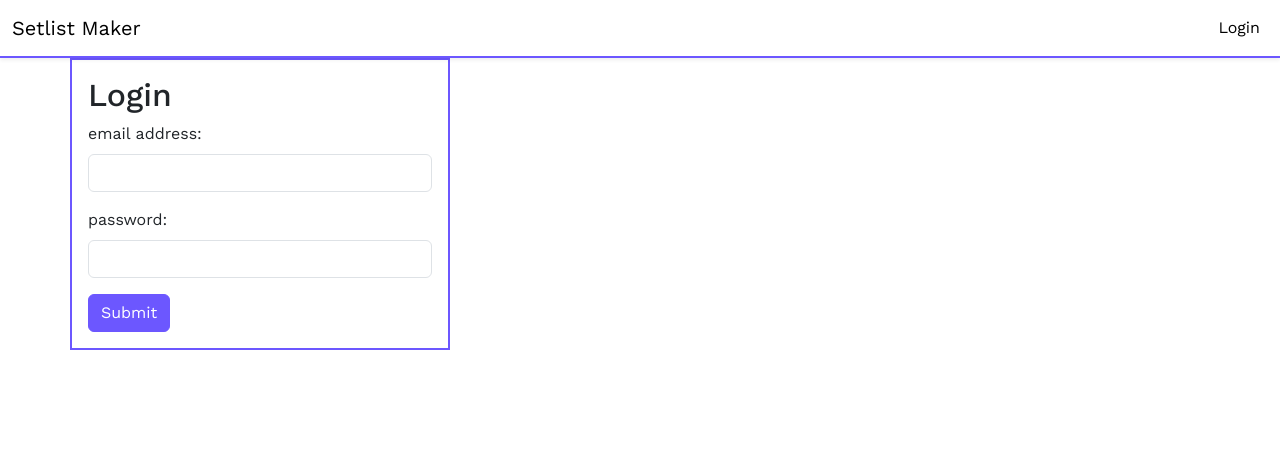
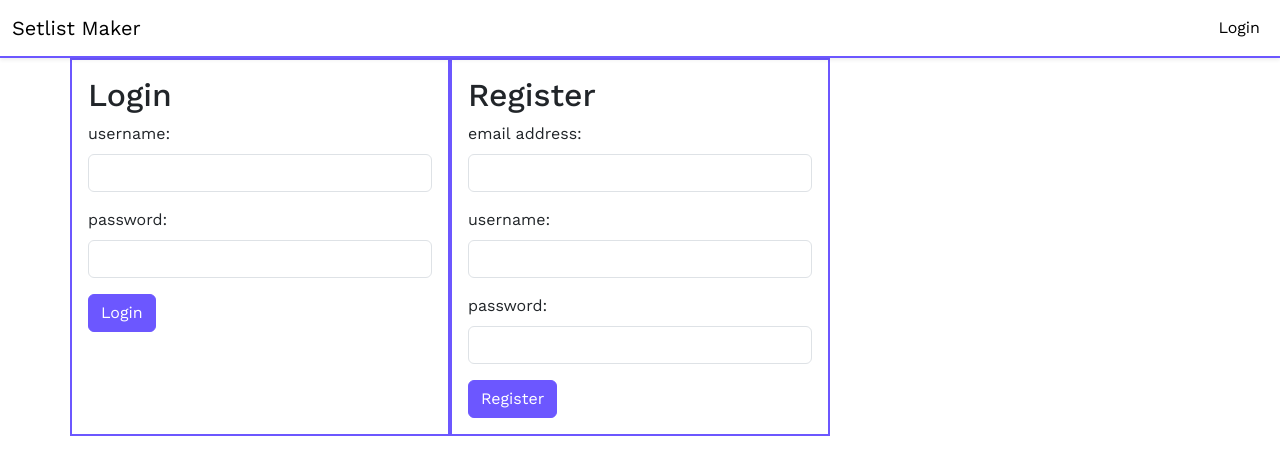
Before and after one commit to klalicki/setlist-maker, a React (Create React App) app in the folder client/: page / in a window 1280 px wide. Shown: the top 474 px of the page. Built offline with nearby package versions, Linux system fonts and the light colour scheme.

Commit message:
adds Register form

```diff
--- a/client/src/App.jsx
+++ b/client/src/App.jsx
@@ -1,5 +1,6 @@
 import NavBar from "./components/NavBar";
 import LoginForm from "./components/LoginForm";
+import RegisterForm from "./components/RegisterForm";
 function App() {
   return (
     <div className="app">
@@ -7,6 +8,7 @@ function App() {
       <div className="container">
         <div className="row">
           <LoginForm />
+          <RegisterForm />
         </div>
       </div>
     </div>
--- a/client/src/components/LoginForm.jsx
+++ b/client/src/components/LoginForm.jsx
@@ -3,15 +3,10 @@ const LoginForm = () => {
     <form className="p-3 col col-sm-6 col-md-4 border border-primary border-2">
       <h2>Login</h2>
       <div className="mb-3">
-        <label htmlFor="login-email" className="form-label">
-          email address:
+        <label htmlFor="login-username" className="form-label">
+          username:
         </label>
-        <input
-          type="email"
-          name="email"
-          className="form-control"
-          id="login-email"
-        />
+        <input name="username" className="form-control" id="login-username" />
       </div>{" "}
       <div className="mb-3">
         <label htmlFor="login-password" className="form-label">
@@ -25,7 +20,7 @@ const LoginForm = () => {
         />
       </div>
       <button type="submit" class="btn btn-primary">
-        Submit
+        Login
       </button>
     </form>
   );
--- /dev/null
+++ b/client/src/components/RegisterForm.jsx
@@ -0,0 +1,44 @@
+const RegisterForm = () => {
+  return (
+    <form className="p-3 col col-sm-6 col-md-4 border border-primary border-2">
+      <h2>Register</h2>
+      <div className="mb-3">
+        <label htmlFor="register-email" className="form-label">
+          email address:
+        </label>
+        <input
+          type="email"
+          name="email"
+          className="form-control"
+          id="register-email"
+        />
+      </div>
+      <div className="mb-3">
+        <label htmlFor="register-username" className="form-label">
+          username:
+        </label>
+        <input
+          type="text"
+          name="username"
+          className="form-control"
+          id="register-username"
+        />
+      </div>
+      <div className="mb-3">
+        <label htmlFor="register-password" className="form-label">
+          password:
+        </label>
+        <input
+          type="password"
+          name="password"
+          className="form-control"
+          id="register-password"
+        />
+      </div>
+      <button type="submit" class="btn btn-primary">
+        Register
+      </button>
+    </form>
+  );
+};
+export default RegisterForm;
```
